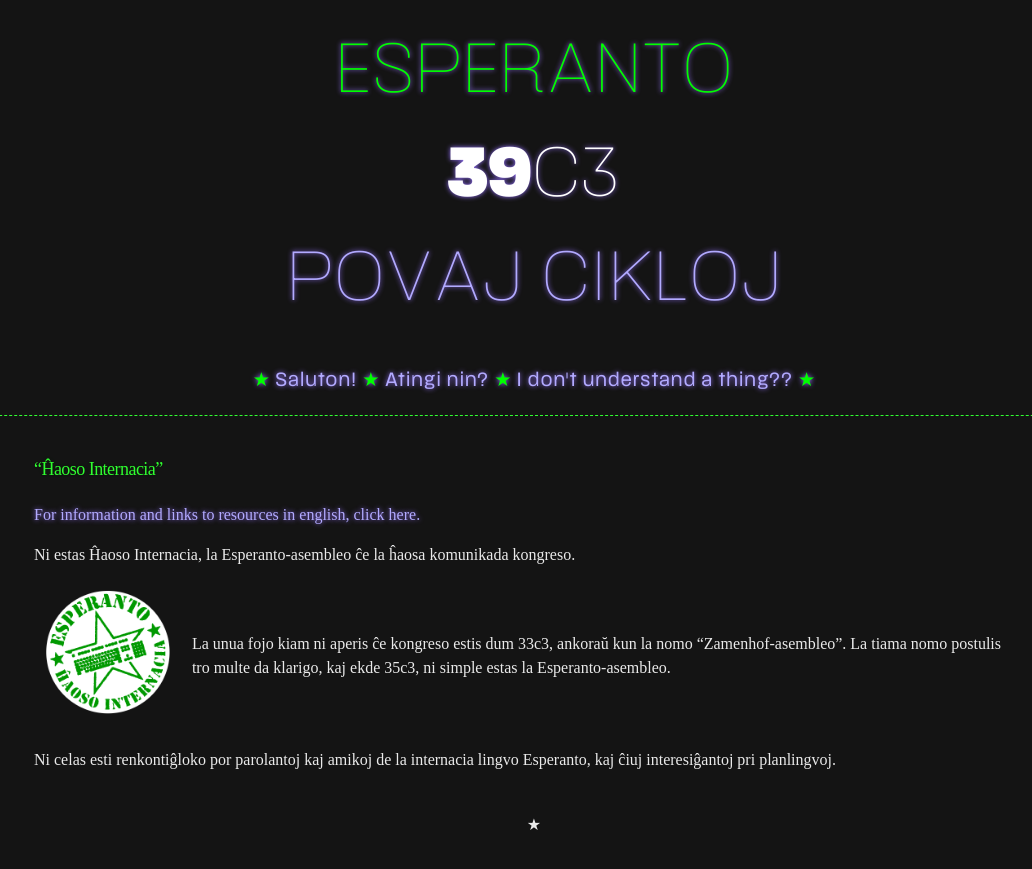
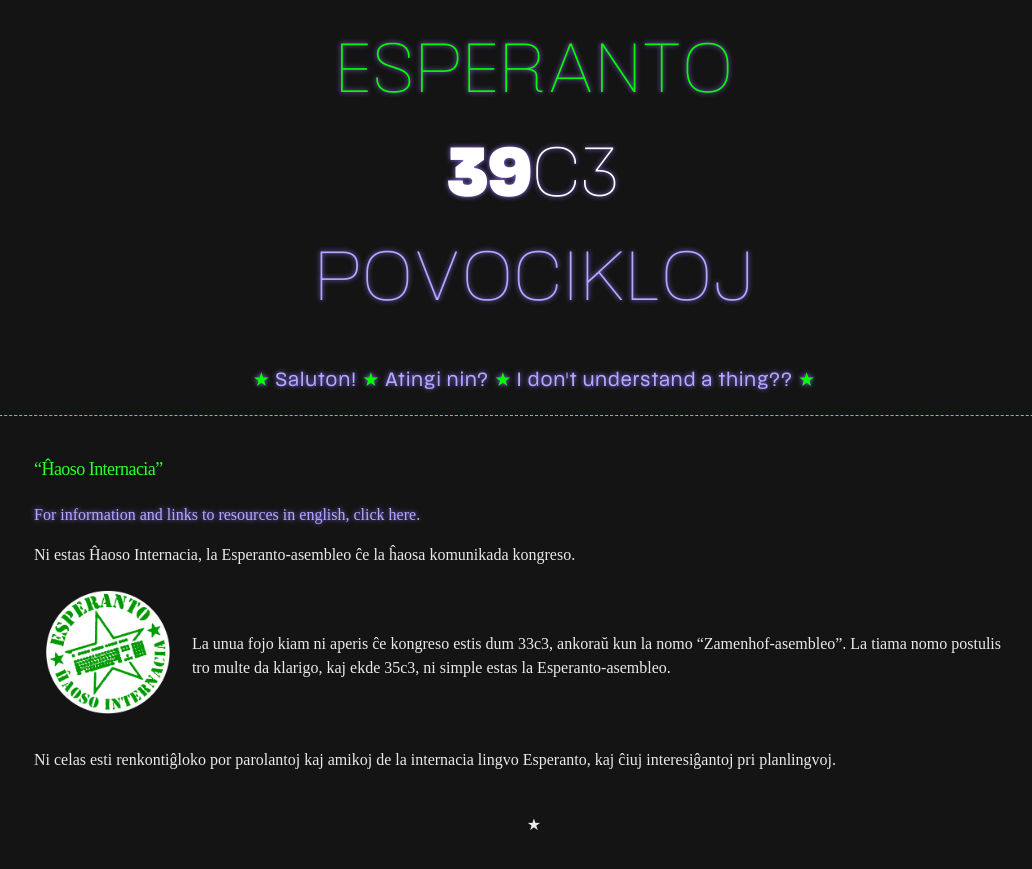
Before and after one commit to c3esperanto/c3esperanto-retejo, a Jekyll site: the page built from index.md, in a window 1280 px wide. Shown: the top 869 px of the page, without its empty margins (106-1138 px from the left). Built offline with Jekyll 4.4.1, drawn with Linux system fonts in a browser that asks for light colours; some web fonts are replaced.

Commit message:
povaj cikloj -> povocikloj

```diff
--- a/_includes/header.html
+++ b/_includes/header.html
@@ -4,7 +4,7 @@
 	{% assign owner_first_name = site.owner | split: " " %}
 	<div id="esperanto">Esperanto</div>
 	<div id="congress-title"><span>39</span><span>C3</span></div>
-	<div id="congress-motto"><span>povaj cikloj</span><span>relanĉado</span></div>
+	<div id="congress-motto"><span>povocikloj</span><span>relanĉado</span></div>
     </a>
   </div>
   <div class="header-links">
```
